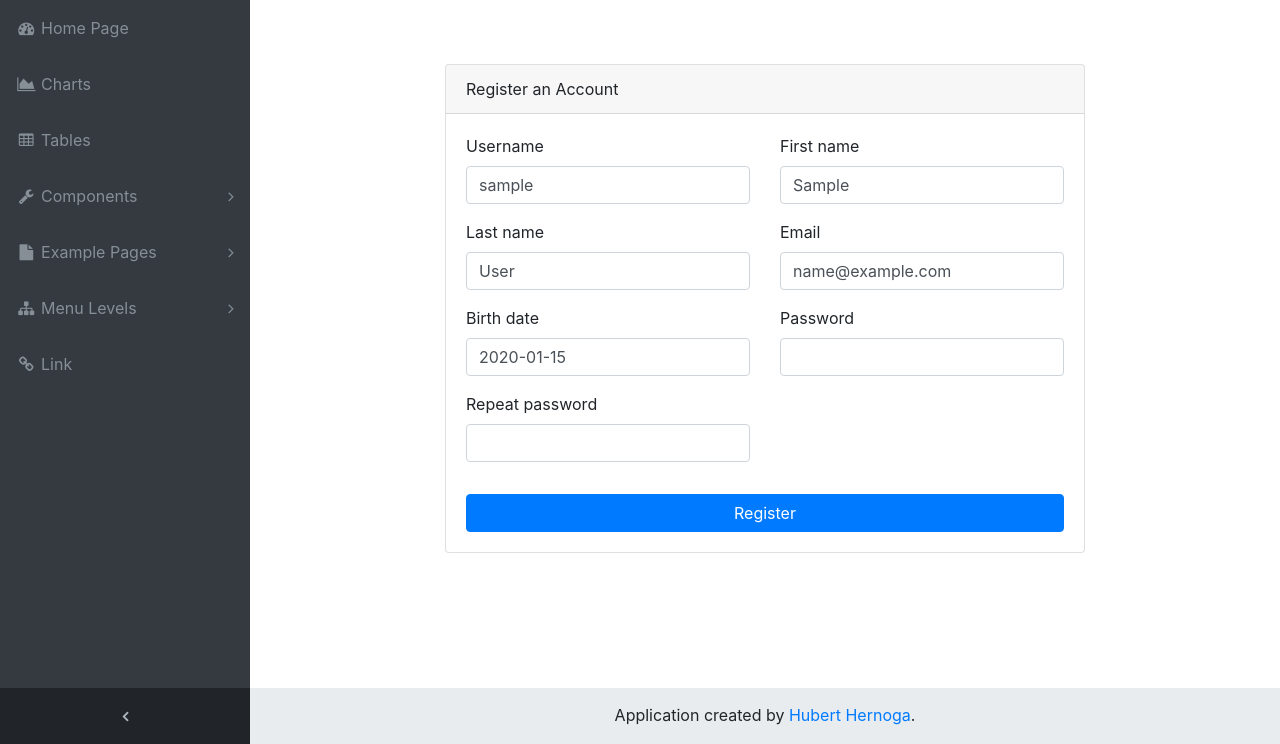
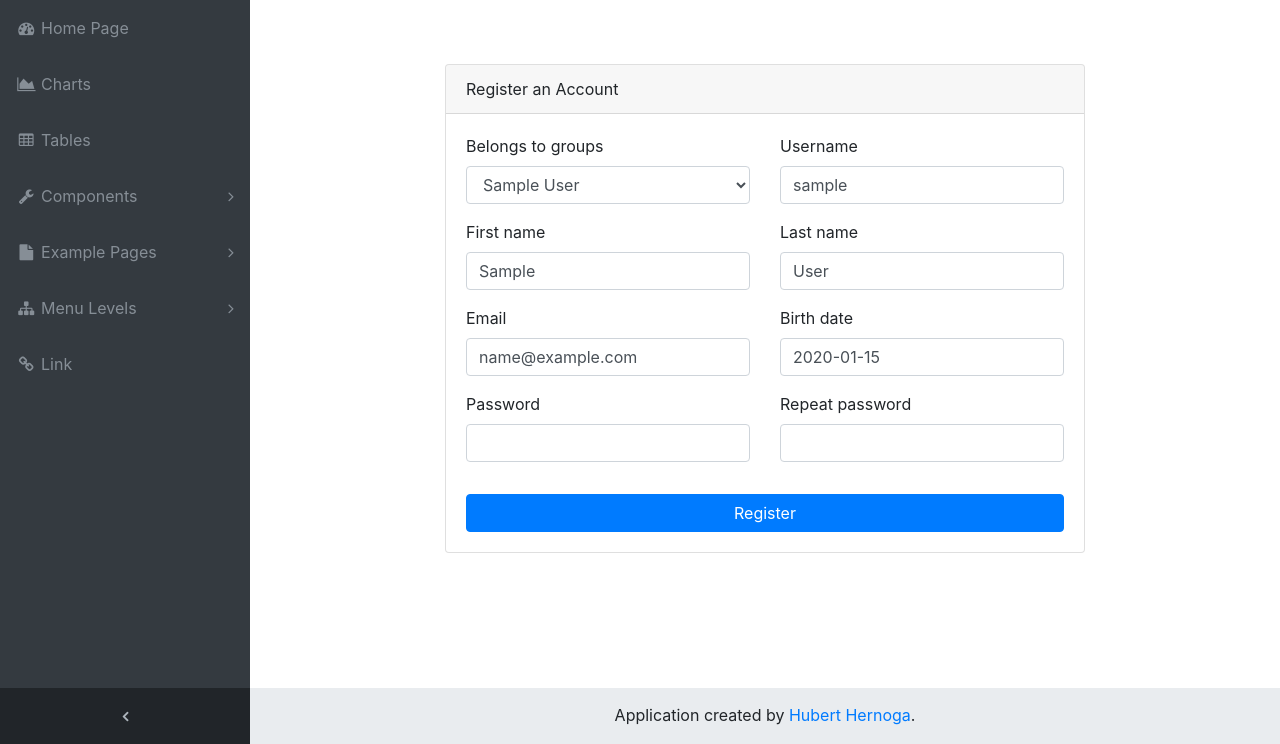
Before and after one commit to hubert-hernoga/UrlMaker, a Django app: page /add_user/1 in a window 1280 px wide. Shown: the part 56-800 px from the top of the page. Run offline with Django 3.2, Linux system fonts and the light colour scheme; tables that the repository leaves empty hold one stand-in row (values such as "Sample post"); some libraries are stand-ins or nearby versions.

Commit message:
Refactoring displaying user groups

```diff
--- a/user_panel/templates/add_user.html
+++ b/user_panel/templates/add_user.html
@@ -9,6 +9,24 @@
 
              <div class="form-group">
                 <div class="row">
+
+                    {% if user_groups %}
+
+                         <div class="col-md-6">
+                            <div class="form-group">
+                              <label>Belongs to groups</label>
+                              <select class="form-control">
+                                  {% for group in user_groups %}
+
+                                    <option>{{ group }}</option>
+
+                                  {% endfor %}
+                              </select>
+                            </div>
+                          </div>
+
+                    {% endif %}
+
                     {% for field in user_form %}
 
                           <div class="col-sm-6">
@@ -19,6 +37,7 @@
                           </div>
 
                     {% endfor %}
+
                 </div>
             </div>
 
```
